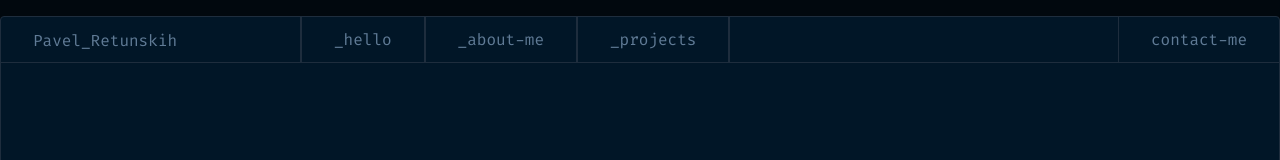
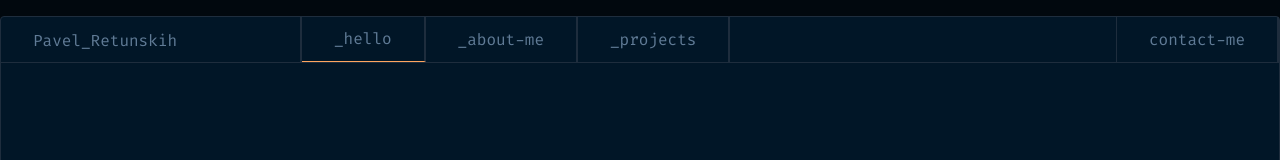
Before and after one commit to Pavel-Retunskih/portfolionext, a Next.js app: page /hello in a window 1280 px wide. Shown: the top 160 px of the page. Built offline with nearby package versions, Linux system fonts and the light colour scheme.

Commit message:
feat: hilight active link

```diff
--- a/src/widgets/Header/Header.tsx
+++ b/src/widgets/Header/Header.tsx
@@ -1,40 +1,59 @@
 'use client'
 
 import Link from "next/link";
-
 import {memo} from "react";
-
+import {usePathname} from "next/navigation";
+import clsx from "clsx";
 
 export const Header = memo(() => {
+  const pathname = usePathname();
 
+  const linkClass = "text-[16px] border-r-2 border-r-lines flex items-center h-full px-8";
+  const isActive = (href: string) => pathname === href || pathname.startsWith(href);
 
-  const linkClass = 'text-[16px] border-r-2 border-r-lines flex items-center h-full ' +
-      ' px-8'
   return (
-      <header className={'hidden md:block' + ' ' + ' w-full border-b border-b-lines'}>
-        <nav className={'flex h-[45px] w-full'}>
-          <div className={'w-[301px] border-r-2 border-r-lines py-3 text-nowrap'}>
-            <h1 className={'text-base pl-8'}>
-              Pavel_Retunskih</h1>
+      <header className={"hidden md:block w-full border-b border-b-lines"}>
+        <nav className={"flex h-[45px] w-full"}>
+          <div className={"w-[301px] border-r-2 border-r-lines py-3 text-nowrap"}>
+            <h1 className={"text-base pl-8"}>Pavel_Retunskih</h1>
           </div>
-          <div className={'flex items-center flex-grow h-full justify-between'}>
-            <div className={'flex h-full items-center'}>
-              <Link href="/hello"
-                    className={` ${linkClass}`}>_hello</Link>
-              <Link href="/about_me"
-                    className={` ${linkClass}`}>_about-me</Link>
-              <Link href="/projects"
-                    className={` ${linkClass}`}>_projects</Link>
+          <div className={"flex items-center flex-grow h-full justify-between"}>
+            <div className={"flex h-full items-center"}>
+              <Link
+                  href="/hello"
+                  aria-current={isActive("/hello") ? "page" : undefined}
+                  className={clsx(linkClass, isActive("/hello") && "border-b border-b-accent-orange")}
+              >
+                _hello
+              </Link>
+              <Link
+                  href="/about_me"
+                  aria-current={isActive("/about_me") ? "page" : undefined}
+                  className={clsx(linkClass, isActive("/about_me") && "border-b border-b-accent-orange")}
+              >
+                _about-me
+              </Link>
+              <Link
+                  href="/projects"
+                  aria-current={isActive("/projects") ? "page" : undefined}
+                  className={clsx(linkClass, isActive("/projects") && "border-b border-b-accent-orange")}
+              >
+                _projects
+              </Link>
             </div>
-            <div className={'flex items-center h-full'}>
-              <Link href="/contact_me"
-                    className={` text-[16px] border-l border-l-lines flex items-center h-full px-8`}>contact-me</Link>
+            <div className={"flex items-center h-full"}>
+              <Link
+                  href="/contact_me"
+                  aria-current={isActive("/contact_me") ? "page" : undefined}
+                  className={clsx(linkClass + ' border-l border-l-lines', isActive("/contact_me") && "border-b" +
+                      " border-b-accent-orange")}
+              >
+                contact-me
+              </Link>
             </div>
           </div>
-
         </nav>
-
       </header>
-  )
-})
+  );
+});
 Header.displayName = 'Header'
```
